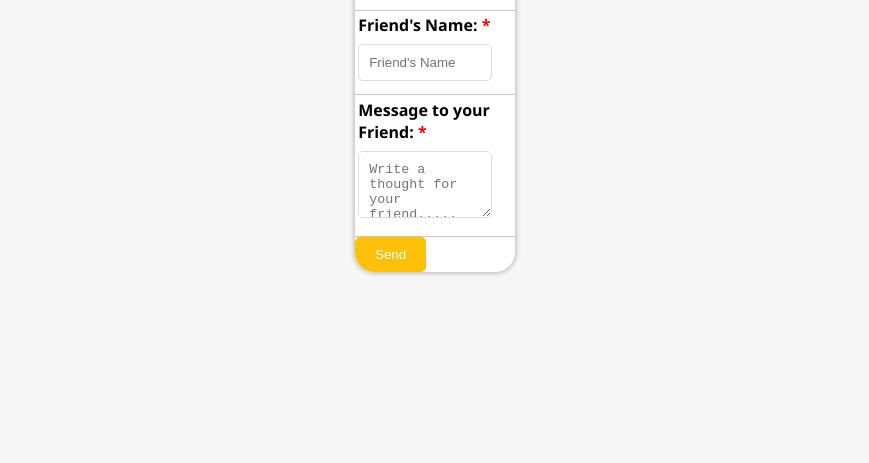
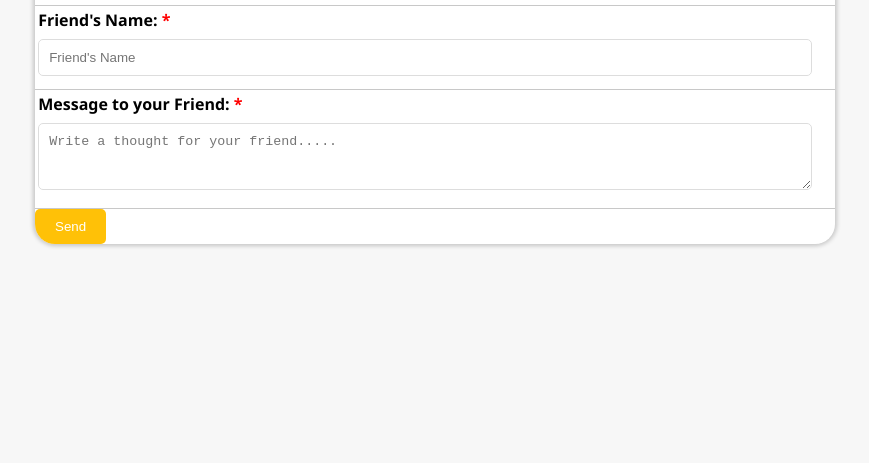
Before and after one commit to sumitk009/Friends, a plain HTML site: page index.html in a window 1280 px wide. Shown: the part 337-800 px from the top of the page, without its empty margins (205-1074 px from the left). Drawn offline with Linux system fonts and the light colour scheme.

Commit message:
Update index.html

```diff
--- a/index.html
+++ b/index.html
@@ -16,7 +16,7 @@
         height: 100vh;
     }
     .container {
-        width: 20vh;
+        width: 100vh;
         background: #fff;
         border-radius: 20px;
         box-shadow: 0 0 4px 2px rgba(0, 0, 0, 0.2);
```
